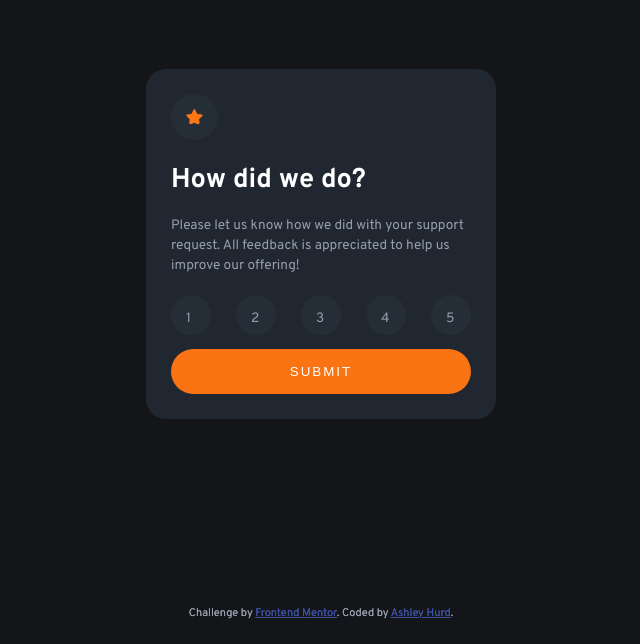
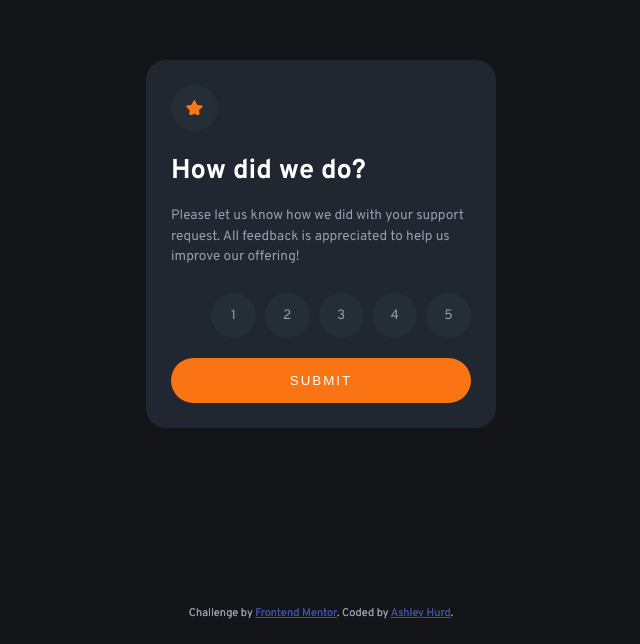
Before and after one commit to ashleyhurd/frontendmentor-rating-component, a plain HTML site: page index.html in a window 1280 px wide. Shown: the part 156-800 px from the top of the page, without its empty margins (319-959 px from the left). Drawn offline with Linux system fonts and the light colour scheme.

Commit message:
css updates

```diff
--- a/css/main.css
+++ b/css/main.css
@@ -26,8 +26,7 @@ p {
 
 ul {
     list-style-type: none;
-    padding: 0;
-    width: 100%;
+    margin: 1.5em 0;
 }
 
 .attribution {
@@ -69,12 +68,13 @@ ul {
 
 ul li {
     color: hsl(217, 12%, 63%);
-    display: inline-block;
-    padding: 15px;
+    display: inline-grid;
     border-radius: 50%;
     background-color: hsl(213, 19%, 18%);
-    width: 10px;
-    height: 10px;
+    width: 45px;
+    height: 45px;
+    place-content: center;
+    transition: all 200ms;
 }
 
 .hidden {
```
